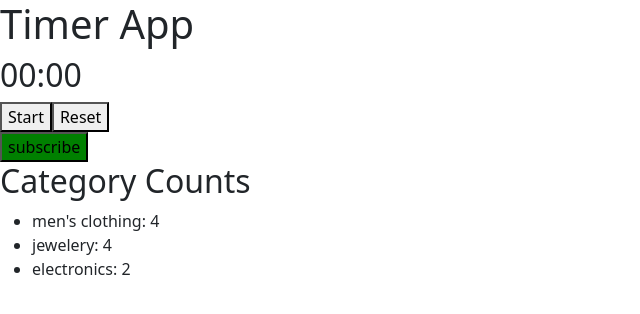
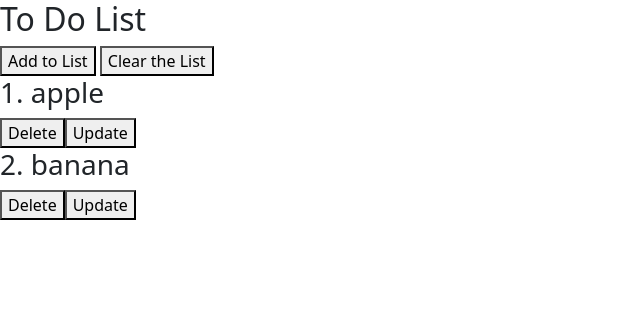
Before and after one commit to Narendradev7/ReactUseEffectTask, a React (Create React App) app: page / in a window 1280 px wide. Shown: the top 314 px of the page, without its empty margins (0-640 px from the left). Built offline with nearby package versions, Linux system fonts and the light colour scheme.

Commit message:
to do list

```diff
--- a/src/App.js
+++ b/src/App.js
@@ -17,9 +17,11 @@
 // import ButtonComponent from "./Components/Functionality/button/buttonprop";
 // import FakeStore from "./Components/Functionality/fakestoreapi/fakestoreapi";
 
-import Counter from "./Components/class/counter/counter";
-import ShopingCounter from "./Components/class/Counterforshopping/shoppingcounter";
-import Timer from "./Components/class/timer/timer";
+import TodoComponent from "./Components/class/todolist/todolist";
+
+// import Counter from "./Components/class/counter/counter";
+// import ShopingCounter from "./Components/class/Counterforshopping/shoppingcounter";
+// import Timer from "./Components/class/timer/timer";
 
 // const Abppl = () => {
 
@@ -292,12 +294,13 @@ const Abppl = () => {
 
 return (
         <div>
-           <><Timer></Timer></>
+           {/* <><Timer></Timer></> */}
            <>
-           <Counter></Counter>
+           {/* <Counter></Counter> */}
            </>
            <>
-           <ShopingCounter></ShopingCounter>
+           {/* <ShopingCounter></ShopingCounter> */}
+           <TodoComponent></TodoComponent>
            </>
 
         </div>
--- a/src/Components/class/timer/timer.js
+++ b/src/Components/class/timer/timer.js
@@ -35,7 +35,9 @@ class Timer extends Component {
   formatTime = (timeInSeconds) => {
     const minutes = Math.floor(timeInSeconds / 60);
     const seconds = timeInSeconds % 60;
-    return `${minutes < 10 ? "0" : ""}${minutes}:${seconds < 10 ? "0" : ""}${seconds}`;
+    return `${minutes < 10 ? "0" : ""}${minutes}:${
+      seconds < 10 ? "0" : ""
+    }${seconds}`;
   };
 
   render() {
--- /dev/null
+++ b/src/Components/class/todolist/todolist.js
@@ -0,0 +1,76 @@
+import { Component } from "react";
+
+
+class TodoComponent extends Component{
+    state={
+        todos:["apple","banana"]
+    }
+
+    addTodoMethod=()=>{
+
+        const newState = [...this.state.todos,"WaterMelon"]
+
+        this.setState( {
+            todos:newState
+        })
+
+    }
+
+    clearTodoMethod=()=>{
+
+        const newState = []
+        this.setState({
+            todos:newState
+        })
+
+    }
+
+    deleteSelectMethod=(index)=>{
+
+        const filteredArray=this.state.todos.filter((item,i)=>i!==index)
+        this.setState({
+            todos:filteredArray
+        })
+
+    }
+
+    updateSelectMethod=(index)=>{
+
+        const updatedArray = this.state.todos.map((eachfruit,i)=>{
+            if(i===index){
+                return "kiwi"
+            }else{
+                return eachfruit
+            }
+
+        })
+        this.setState({
+            todos:updatedArray
+        })
+
+    }
+
+
+
+    render(){
+        return(
+            <>
+            <h2>To Do List</h2>
+            <button onClick={this.addTodoMethod}>Add to List</button> <button onClick={this.clearTodoMethod}>Clear the List</button>
+            {
+                this.state.todos.map((eachtodo,index)=>{
+                    return(
+                        <>
+                        <h3>{index+1}. {eachtodo}</h3>
+                        <button onClick={()=>this.deleteSelectMethod(index)}>Delete</button>
+                        <button onClick={()=>this.updateSelectMethod(index)}>Update</button>
+                        </>
+                    )
+                })
+            }
+            </>
+        )
+    }
+}
+
+ export default TodoComponent;
```
Also changed, not shown: src/Components/class/lifecycle/mounting/mounting.js (added).
